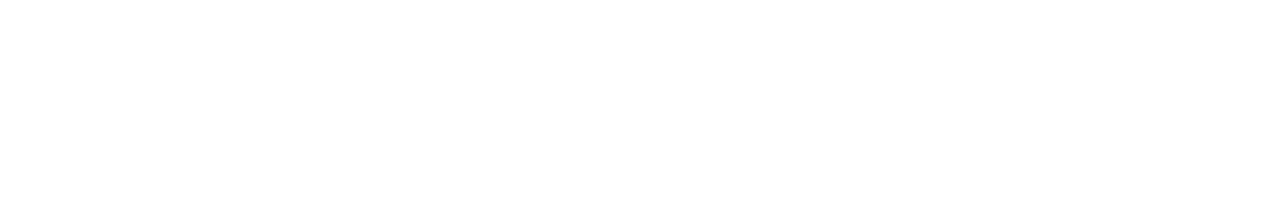
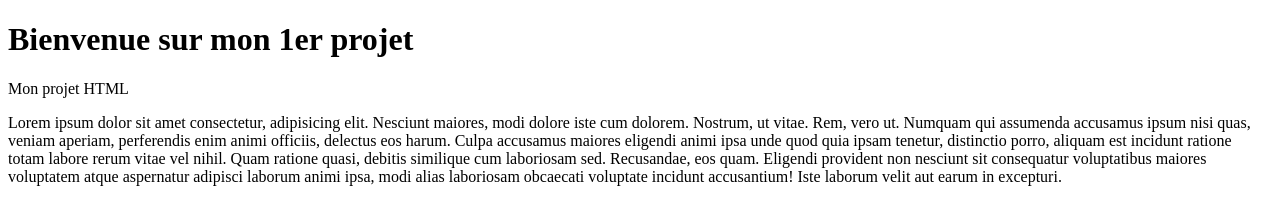
Before and after one commit to LauraJeanneFL/Cours2, a plain HTML site: page projet.html in a window 1280 px wide. Drawn offline with Linux system fonts and the light colour scheme.

Commit message:
Version n#1

```diff
--- a/projet.html
+++ b/projet.html
@@ -6,6 +6,27 @@
     <title>Document</title>
 </head>
 <body>
+    <h1>Bienvenue sur mon 1er projet</h1>
+    <p>Mon projet HTML</p>
+    <p>Lorem ipsum dolor sit amet consectetur,
+        adipisicing elit. Nesciunt maiores,
+        modi dolore iste cum dolorem.
+        Nostrum, ut vitae. Rem, vero ut.
+        Numquam qui assumenda accusamus ipsum
+        nisi quas, veniam aperiam, perferendis enim
+        animi officiis, delectus eos harum.
+        Culpa accusamus maiores eligendi animi ipsa
+        unde quod quia ipsam tenetur, distinctio porro,
+        aliquam est incidunt ratione totam labore
+        rerum vitae vel nihil. Quam ratione quasi,
+        debitis similique cum laboriosam sed.
+        Recusandae, eos quam. Eligendi provident
+        non nesciunt sit consequatur voluptatibus
+        maiores voluptatem atque aspernatur adipisci
+        laborum animi ipsa, modi alias laboriosam
+        obcaecati voluptate incidunt accusantium!
+        Iste laborum velit aut earum in excepturi.
+    </p>
 
 </body>
 </html>
```
